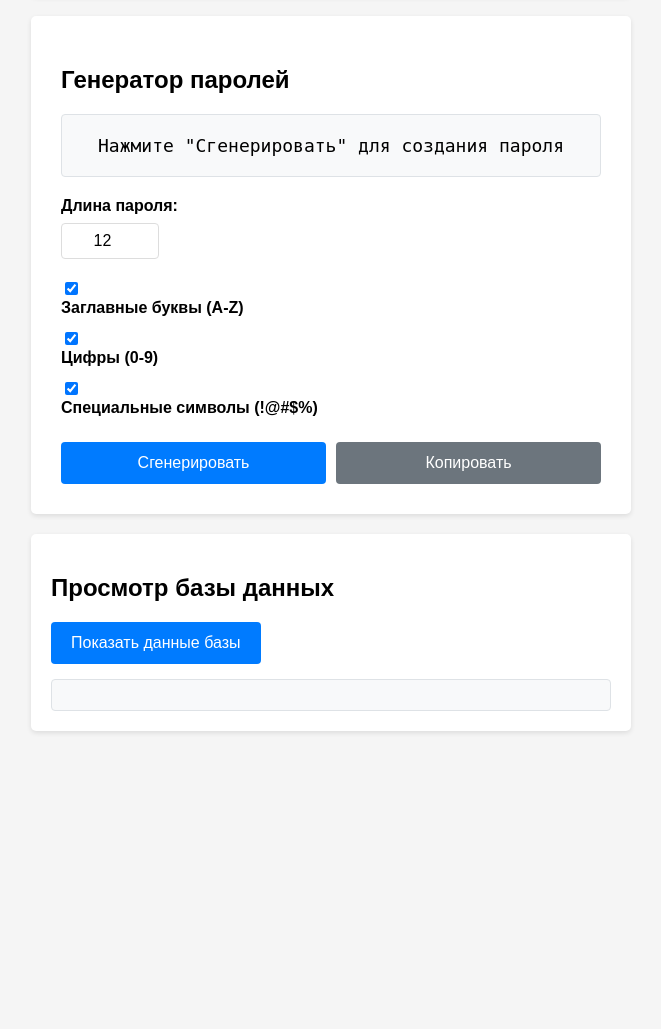
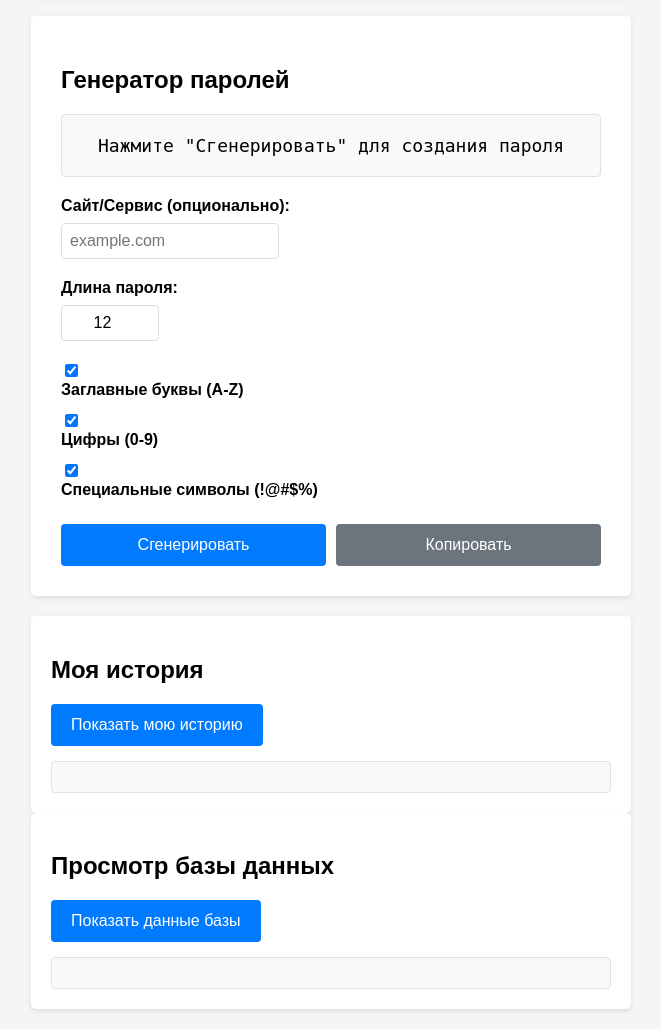
Before and after one commit to SashaDanil/DEMON-DESTOER-COMMANDER-APPARATION-PROTECTION, a Flask app: page / in a window 1280 px wide. Shown: the part 144-1173 px from the top of the page, without its empty margins (309-970 px from the left). Before the commit the page ends 877 px from the top, so only its background shows below. Run offline with Flask 3, Linux system fonts and the light colour scheme; a user stored in the database is signed in; data comes from the database, SQL or seed files in the repository.

Commit message:
Update index.html

```diff
--- a/templates/index.html
+++ b/templates/index.html
@@ -54,13 +54,20 @@
             font-weight: bold;
         }
 
-        .length-input {
-            width: 80px;
+        .length-input, .website-input {
             padding: 8px;
             border: 1px solid #ddd;
             border-radius: 4px;
             font-size: 16px;
+        }
+
+        .length-input {
+            width: 80px;
             text-align: center;
+        }
+
+        .website-input {
+            width: 200px;
         }
 
         .checkbox-group {
@@ -149,6 +156,18 @@
             font-size: 14px;
             color: #666;
         }
+
+        .history-item {
+            background: #f8f9fa;
+            border-left: 4px solid #007bff;
+            padding: 10px;
+            margin-bottom: 8px;
+        }
+
+        .website-name {
+            font-weight: bold;
+            color: #007bff;
+        }
     </style>
 </head>
 <body>
@@ -157,6 +176,7 @@
         <div>
             <div class="user-info">Пользователь: {{ username }}</div>
             <a href="{{ url_for('logout') }}" class="logout-btn">Выйти</a>
+
         </div>
     </div>
 
@@ -165,6 +185,11 @@
         <h2>Генератор паролей</h2>
         <div class="password-display" id="passwordDisplay">
             Нажмите "Сгенерировать" для создания пароля
+        </div>
+
+        <div class="settings-group">
+            <label for="websiteInput">Сайт/Сервис (опционально):</label>
+            <input type="text" id="websiteInput" class="website-input" placeholder="example.com">
         </div>
 
         <div class="settings-group">
@@ -193,6 +218,13 @@
         </div>
     </div>
 
+    <!-- История пользователя -->
+    <div class="database-section">
+        <h2>Моя история</h2>
+        <button class="btn btn-primary" onclick="viewUserHistory()" style="width: auto;">Показать мою историю</button>
+        <div id="userHistoryContent" class="data-content"></div>
+    </div>
+
     <!-- Просмотр базы данных -->
     <div class="database-section">
         <h2>Просмотр базы данных</h2>
@@ -204,6 +236,7 @@
         function generatePassword() {
             const lengthInput = document.getElementById('lengthInput');
             let length = parseInt(lengthInput.value);
+            const website = document.getElementById('websiteInput').value;
 
             // Проверка корректности длины
             if (isNaN(length) || length < 1) {
@@ -230,7 +263,8 @@
                     length: length,
                     uppercase: uppercase,
                     numbers: numbers,
-                    special: special
+                    special: special,
+                    website: website
                 })
             })
             .then(response => response.json())
@@ -256,6 +290,44 @@
             }
         }
 
+        function viewUserHistory() {
+            fetch('/user_history')
+                .then(response => response.json())
+                .then(data => {
+                    const container = document.getElementById('userHistoryContent');
+                    if (data.success) {
+                        let html = '';
+
+                        if (data.history.length > 0) {
+                            data.history.forEach(history => {
+                                const website = history.website || 'Не указан';
+                                const date = new Date(history.created_at).toLocaleString();
+                                const settings = [
+                                    history.use_uppercase ? 'A-Z' : '',
+                                    history.use_numbers ? '0-9' : '',
+                                    history.use_special ? '!@#$%' : ''
+                                ].filter(Boolean).join(', ');
+
+                                html += `
+                                    <div class="history-item">
+                                        <div class="website-name">${website}</div>
+                                        <div><strong>Длина:</strong> ${history.length} симв.</div>
+                                        <div><strong>Настройки:</strong> ${settings}</div>
+                                        <div><strong>Дата:</strong> ${date}</div>
+                                    </div>
+                                `;
+                            });
+                        } else {
+                            html = '<p>История паролей пуста</p>';
+                        }
+
+                        container.innerHTML = html;
+                    } else {
+                        container.innerHTML = '<p>Ошибка: ' + data.error + '</p>';
+                    }
+                });
+        }
+
         function viewDatabase() {
             fetch('/view_database')
                 .then(response => response.json())
@@ -264,27 +336,25 @@
                     if (data.success) {
                         let html = '';
 
-                        // Пользователи
-                        html += '<h3>Пользователи:</h3>';
-                        data.users.forEach(user => {
-                            html += `
-                                <div class="data-item">
-                                    <strong>Логин:</strong> ${user.username}<br>
-                                    <strong>Пароль:</strong> ${user.password}<br>
-                                    <strong>Дата регистрации:</strong> ${new Date(user.created_at).toLocaleString()}
-                                </div>
-                            `;
-                        });
-
-                        // История паролей
-                        html += '<h3 style="margin-top: 20px;">История паролей:</h3>';
+                        // Только история генераций (без пользователей)
+                        html += '<h3>История генераций:</h3>';
                         if (data.password_history.length > 0) {
                             data.password_history.forEach(history => {
+                                const website = history.website || 'Не указан';
+                                const date = new Date(history.created_at).toLocaleString();
+                                const settings = [
+                                    history.use_uppercase ? 'A-Z' : '',
+                                    history.use_numbers ? '0-9' : '',
+                                    history.use_special ? '!@#$%' : ''
+                                ].filter(Boolean).join(', ');
+
                                 html += `
                                     <div class="data-item">
-                                        <strong>Пароль:</strong> ${history.generated_password}<br>
+                                        <strong>Сайт:</strong> ${website}<br>
                                         <strong>Пользователь:</strong> ${history.username}<br>
-                                        <strong>Дата создания:</strong> ${new Date(history.created_at).toLocaleString()}
+                                        <strong>Длина:</strong> ${history.length} симв.<br>
+                                        <strong>Настройки:</strong> ${settings}<br>
+                                        <strong>Дата создания:</strong> ${date}
                                     </div>
                                 `;
                             });
```
